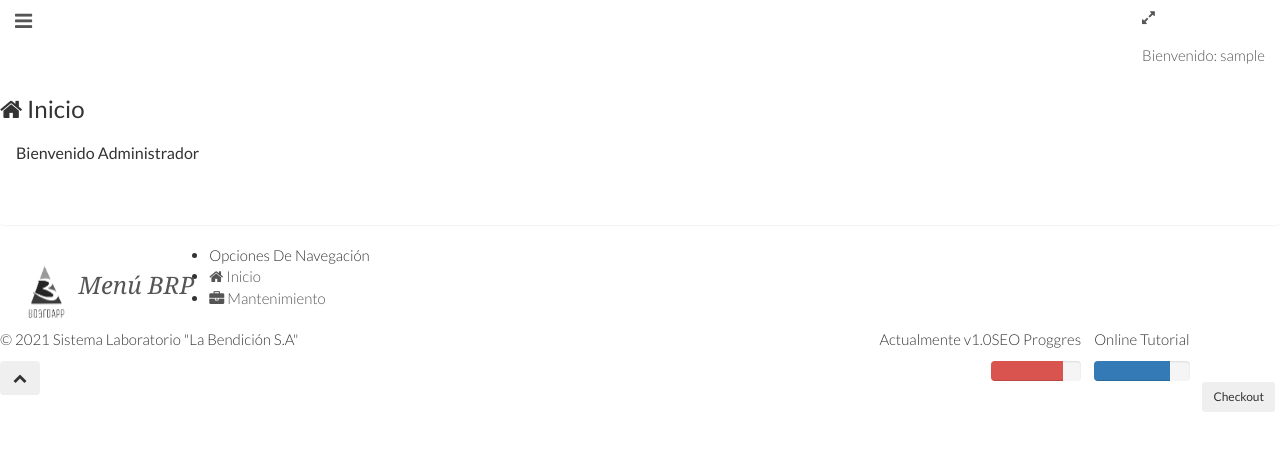
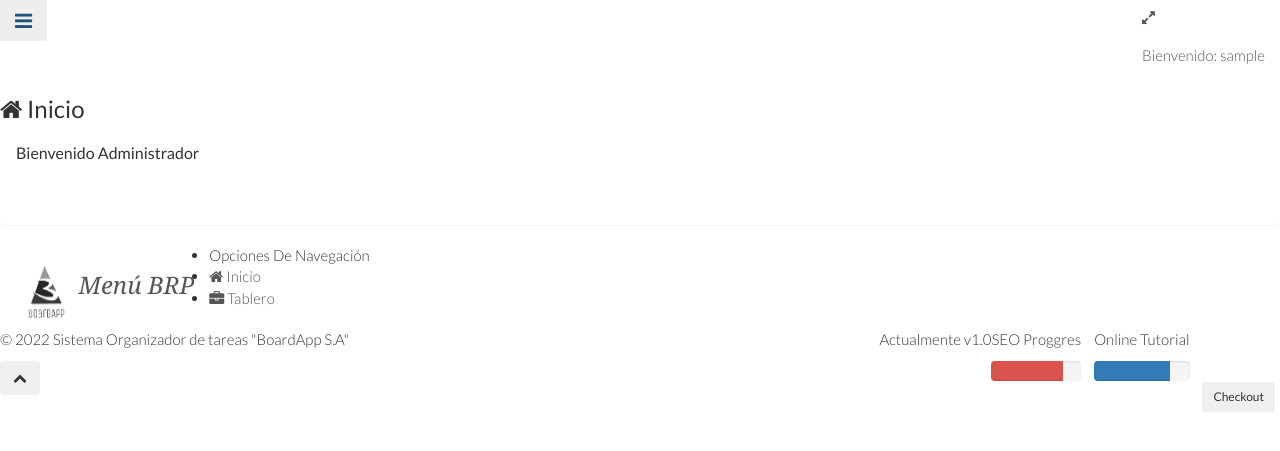
Before and after one commit to DiegoMF123/OrganizadoDeTareas, a CodeIgniter app: page /database/index.php/welcome in a window 1280 px wide. Shown: the top 451 px of the page. Run offline with CodeIgniter, Linux system fonts and the light colour scheme; the visitor is signed in with stand-in values (Sample User, id 1); some libraries are stand-ins or nearby versions.

Commit message:
Se hicieron cambios en el proyecto en cuanto a la interfaz gráfica.

```diff
--- a/application/config/config.php
+++ b/application/config/config.php
@@ -23,7 +23,7 @@
 | a PHP script and you can easily do that on your own.192.168.0.6192.168.0.6
 |
 */
-$config['base_url'] = 'http://192.168.0.9:8888/BoardApp/';
+$config['base_url'] = 'http://192.168.0.9:8888/OrganizadoDeTareas/';
 
 /*
 |--------------------------------------------------------------------------
--- a/application/controllers/Autorizar.php
+++ b/application/controllers/Autorizar.php
@@ -118,7 +118,7 @@
 //y las variables con signo $ son las que mandas a traer arriba, donde tambíen se carga el modelo y la función del modelo
   $data["estado"]= $this->Model_Muestra->documentoautorizar($id,$estado,$fechamodifi);
   // Si se cumple la condición nos redireccionará a la siguiente url
-  header("Location: http://192.168.0.9:8888/LabLaBendicion/index.php/Autorizar/autorizardoc?response=1");
+  header("Location: http://192.168.0.9:8888/OrganizadoDeTareas/index.php/Autorizar/autorizardoc?response=1");
               die();
 
             }
--- a/application/controllers/Welcome.php
+++ b/application/controllers/Welcome.php
@@ -63,7 +63,7 @@
 
     }else {
 			// Si no se cumple, seguirá mostrando el login
-      header("Location: http://192.168.0.9:8888/BoardApp/");
+      header("Location: http://192.168.0.9:8888/OrganizadoDeTareas/");
       die();
     }
 
@@ -111,7 +111,7 @@
 							);
 							$this->session->set_userdata($newdata);
 							// Si se cumple el logeo y si existen el usuario y la contraseña, redireccionará a esta url
-							header("Location: http://192.168.0.9:8888/BoardApp/index.php/welcome");
+							header("Location: http://192.168.0.9:8888/OrganizadoDeTareas/index.php/welcome");
 							die();
 
 						}else {
@@ -133,7 +133,7 @@
 	// Cerramos la sesión
 	session_destroy();
 	// Nos redireccionará al login
-	header("Location: http://192.168.0.9:8888/BoardApp/");
+	header("Location: http://192.168.0.9:8888/OrganizadoDeTareas/");
 	die();
 	}
 
--- a/application/views/usuario/principal.php
+++ b/application/views/usuario/principal.php
@@ -6,7 +6,7 @@
         <meta charset="utf-8">
         <meta name="viewport" content="width=device-width, initial-scale=1.0">
         <title>Bienvenido al sistema</title>
-        <link rel="shortcut icon" href="<?php echo base_url(); ?>/assets/img/">
+        <link rel="shortcut icon" >
         <link href="http://fonts.googleapis.com/css?family=Roboto+Slab:400,300,100,700" rel="stylesheet">
         <link href="http://fonts.googleapis.com/css?family=Roboto:500,400italic,100,700italic,300,700,500italic,400" rel="stylesheet">
         <link href="<?php echo base_url(); ?>/assets/css/bootstrap.min.css" rel="stylesheet">
@@ -218,7 +218,7 @@
 
                                          <i class="fa fa-briefcase"></i>
 
-                                         <span class="menu-title">Mantenimiento</span>
+                                         <span class="menu-title">Tablero</span>
 
                                          <i class="arrow"></i>
 
@@ -228,7 +228,7 @@
 
                                          <ul class="collapse">
 
-                                             <li><a href="<?php echo base_url(); ?>index.php/mantenimientomm"><i class="fa fa-caret-right"></i>Análisis de muestras medicas / Clasificación / Mantenimiento</a></li>
+                                             <li><a href="<?php echo base_url(); ?>index.php/mantenimientomm"><i class="fa fa-caret-right"></i>Iniciar Nuevo Tablero</a></li>
 
                                          </ul>
 
@@ -305,7 +305,7 @@
 
 
              <div class="hide-fixed pull-right pad-rgt">Actualmente v1.0</div>
-             <p class="pad-lft">&#0169; 2021 Sistema Laboratorio "La Bendición S.A"</p>
+             <p class="pad-lft">&#0169; 2022 Sistema Organizador de tareas "BoardApp S.A"</p>
          </footer>
 
 
```
Also changed, not shown: application/controllers/Mantenimientomm.php (+6 -6 lines), application/controllers/Muestra.php (+4 -4 lines).
